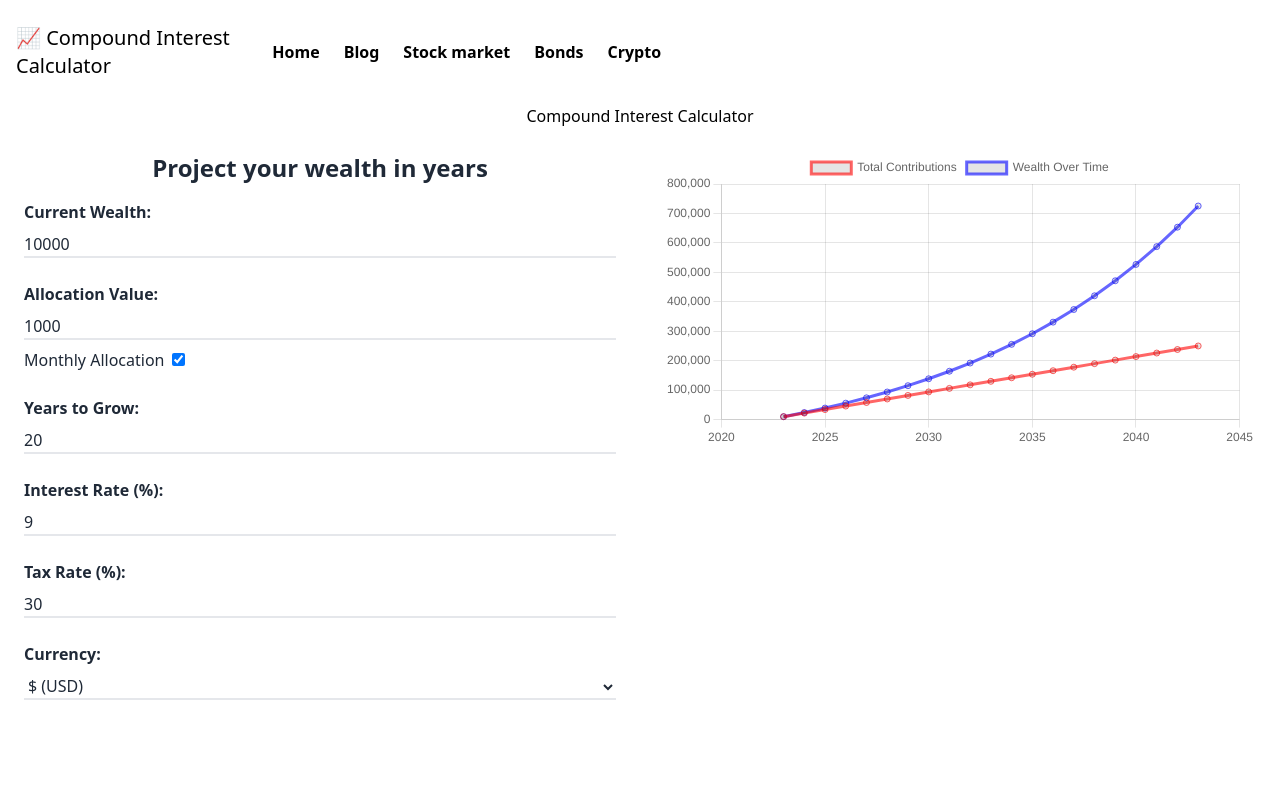
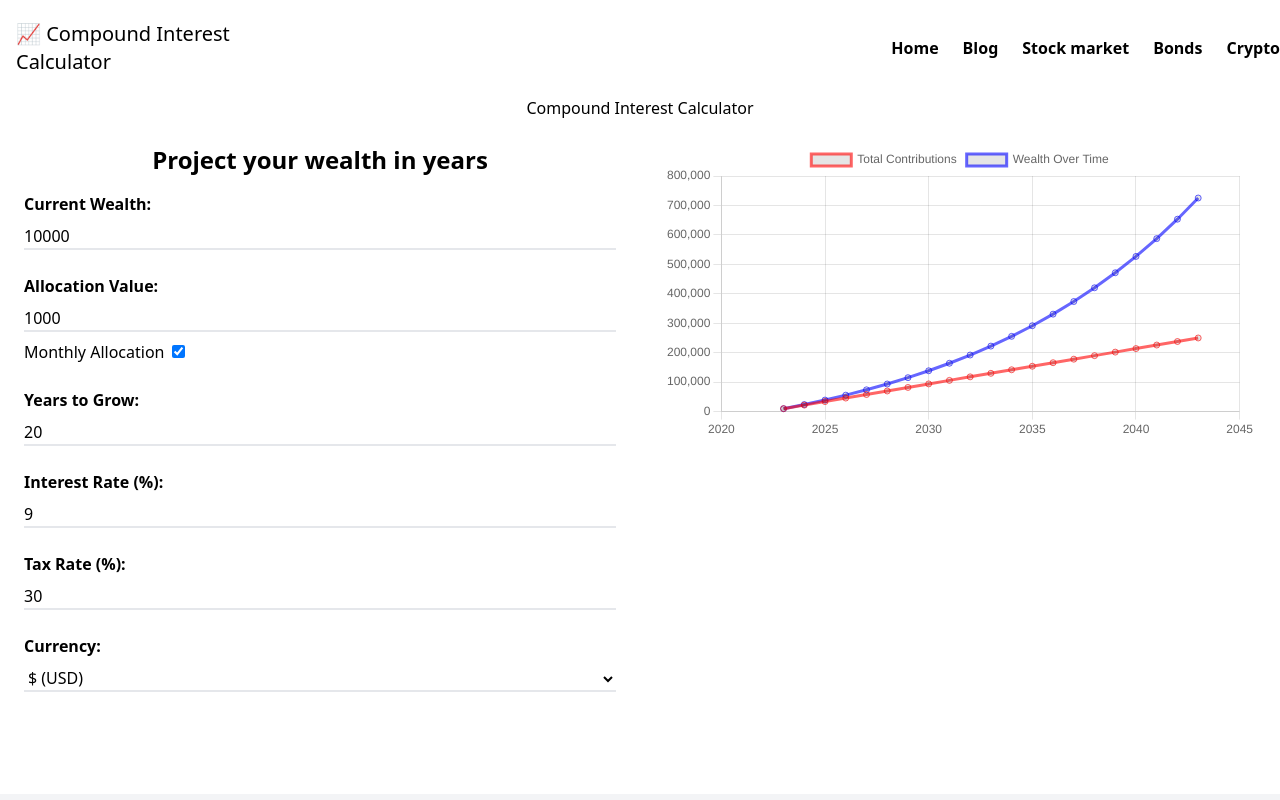
Before and after one commit to marionlouis1/interest-calculator, a Next.js app: page / in a window 1280 px wide. Shown: the top 800 px of the page. Built offline with nearby package versions, Linux system fonts and the light colour scheme.

Commit message:
remove daisyui

```diff
--- a/tailwind.config.js
+++ b/tailwind.config.js
@@ -9,5 +9,5 @@ module.exports = {
   theme: {
     extend: {},
   },
-  plugins: [require("daisyui")],
+
 }
```
